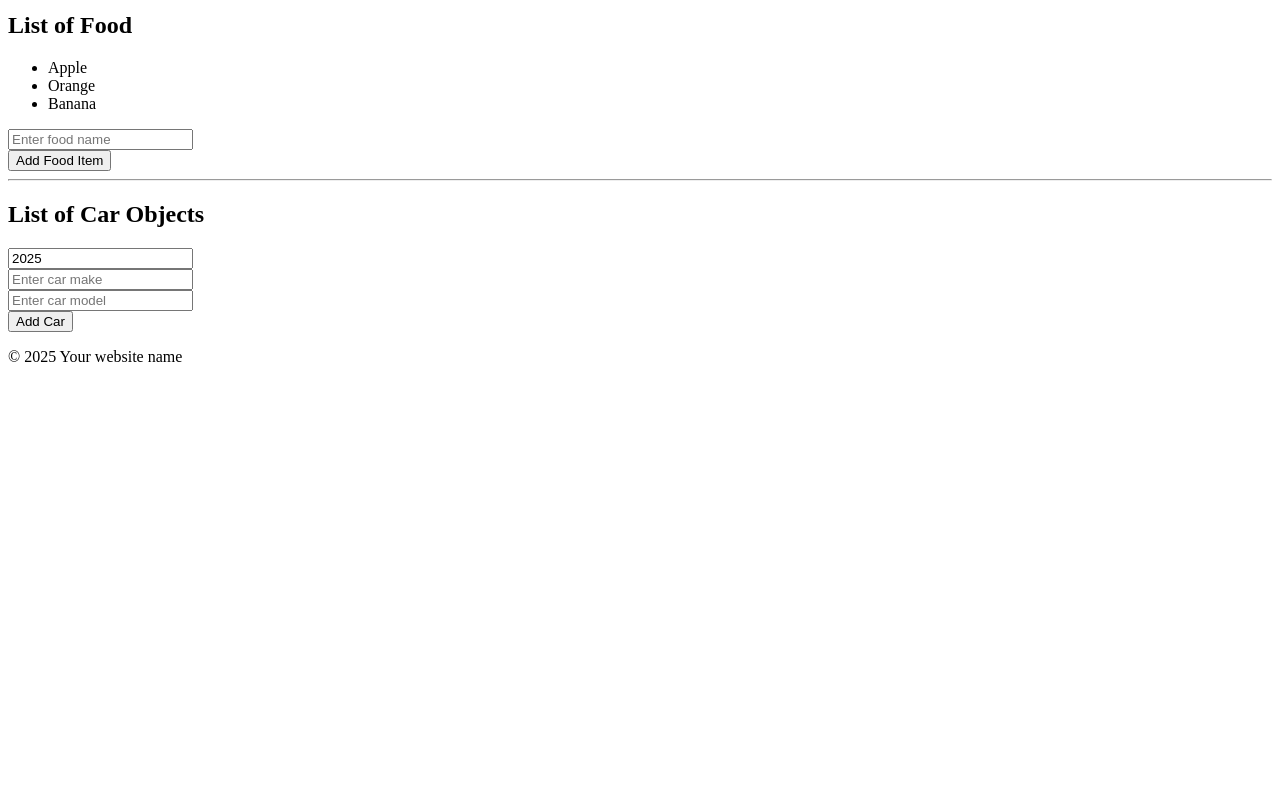
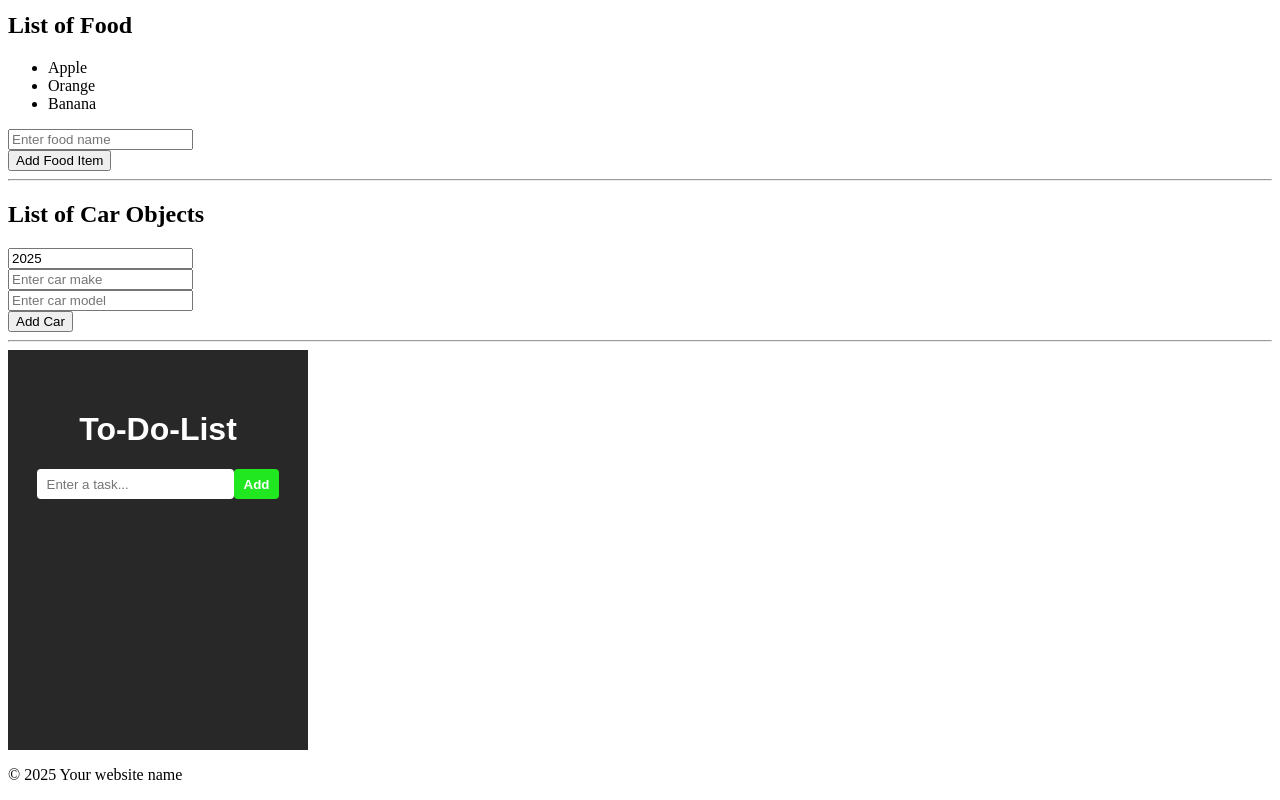
Before and after one commit to KingRavo18/Learning-React, a React app: page / in a window 1280 px wide. Shown: the part 3467-4267 px from the top of the page. Before the commit the page ends 3849 px from the top, so only its background shows below. Built offline with nearby package versions, Linux system fonts and the light colour scheme; the HTML template or start-up script is replaced by a standard one.

Commit message:
toDoList

```diff
--- a/src/App.jsx
+++ b/src/App.jsx
@@ -15,6 +15,7 @@ import ColorPicker from './Color Picker/ColorPicker.jsx'
 import Object_State from './State/objectState.jsx'
 import Array_State from './State/arrayState.jsx'
 import Array_Objects from './State/arrayObjectsCannotComprehend.jsx'
+import ToDoList from './To-DO List/To-Do List.jsx'
 
 function App() {
 
@@ -58,6 +59,8 @@ function App() {
       <Array_State />
       <hr/>
       <Array_Objects />
+      <hr />
+      <ToDoList />
       <Footer/>
     </>
   );
--- /dev/null
+++ b/src/To-DO List/To-Do List.css
@@ -0,0 +1,82 @@
+.toDoList-container {
+    display: flex;
+    flex-direction: column;
+    align-items: center;
+    background-color: rgba(0, 0, 0, 0.842);
+    width: 300px;
+    min-height: 400px;
+    height: auto;
+    font-family: Arial, Helvetica, sans-serif;
+}
+.toDoList-container h1{
+    color: white;
+    padding-top: 40px;
+}
+.toDoList-container button{
+    padding: 0 10px;
+    height: 30px;
+    background-color: rgb(33, 231, 33);
+    cursor: pointer;
+    border-radius: 4px;
+    font-weight: bold;
+    color: white;
+    border: none;
+    transition: 0.5s;
+}
+.toDoList-container button:hover{
+    background-color: rgb(22, 170, 22);
+    color: rgba(255, 255, 255, 0.68);
+}
+.toDoList-container input{
+    padding: 0 10px;
+    border: none;
+    cursor: pointer;
+    height: 30px;
+    border-radius: 4px;
+}
+.toDoList-container ul {
+    list-style-type: none;
+    padding: 0;
+}
+.toDoList-container ul li{
+    display: flex;
+    align-items: center;
+    background-color: white;
+    width: 230px;
+    padding: 0 10px 0 40px;
+    height: 40px;
+    border-radius: 3px;
+    margin-bottom: 3px;
+}
+.toDoList-container ul li span{
+   font-weight: bold;
+   flex: 1;
+}
+.toDoList-container ul li .delete-button{
+    margin: 0;
+    background-color: red;
+    color: white;
+    border: none;
+    padding: 4px 7px;
+    cursor: pointer;
+    border-radius: 3px;
+    font-weight: bold;
+    transition: 0.5s;
+}
+.toDoList-container ul li .delete-button:hover{
+    background-color: rgb(146, 18, 18);
+    color: rgba(255, 255, 255, 0.68);
+}
+.toDoList-container ul li .point-button{
+    margin: 0;
+    background-color: rgb(0, 204, 255);
+    border: none;
+    padding: 4px 7px;
+    cursor: pointer;
+    border-radius: 3px;
+    transition: 0.5s;
+}
+.toDoList-container ul li .point-button:hover{
+    background-color: rgb(18, 112, 146);
+    color: rgba(255, 255, 255, 0.68);
+}
--- /dev/null
+++ b/src/To-DO List/To-Do List.jsx
@@ -0,0 +1,74 @@
+import "./To-Do List.css"
+import React, {useState} from "react";
+
+export default function ToDoList() {
+
+    const [tasks, setTasks] = useState([]);
+    const [newTask, setNewTask] = useState("");
+
+    function handleInputChange(event) {
+        setNewTask(event.target.value);
+    }
+
+    function addTask() {
+
+        if(newTask.trim() !== ""){
+            setTasks((t => [...t, newTask]));
+            setNewTask("");
+        }
+    }
+
+    function deleteTask(index) {
+        const updatedTasks = tasks.filter((_, i) => i !== index)
+        setTasks(updatedTasks);
+    }
+
+    function moveTaskUp(index) {
+        if(index > 0) {
+            const updatedTasks = [...tasks];
+            [updatedTasks[index], updatedTasks[index - 1]] =
+            [updatedTasks[index - 1], updatedTasks[index]];
+            setTasks(updatedTasks);
+        }
+    }
+
+    function moveTaskDown(index) {
+        if(index < tasks.length - 1) {
+            const updatedTasks = [...tasks];
+            [updatedTasks[index], updatedTasks[index + 1]] =
+            [updatedTasks[index + 1], updatedTasks[index]];
+            setTasks(updatedTasks);
+        }
+    }
+
+    return(
+        <div className="toDoList-container">
+            <h1>To-Do-List</h1>
+            <div>
+                <input
+                    type="text"
+                    placeholder="Enter a task..."
+                    value={newTask}
+                    onChange={handleInputChange}
+                />
+                <button onClick={addTask}>Add</button>
+            </div>
+            <ul>
+                {tasks.map((task, index) =>
+                <li key={index}>
+                    <span>{task}</span>
+                    <button className="delete-button" onClick={() => deleteTask(index)}>
+                        Delete
+                    </button>
+                    <button className="point-button" onClick={() => moveTaskUp(index)}>
+                        👆
+                    </button>
+                    <button className="point-button" onClick={() => moveTaskDown(index)}>
+                        👇
+                    </button>
+                </li>
+                )}
+            </ul>
+        </div>
+    );
+}
```
